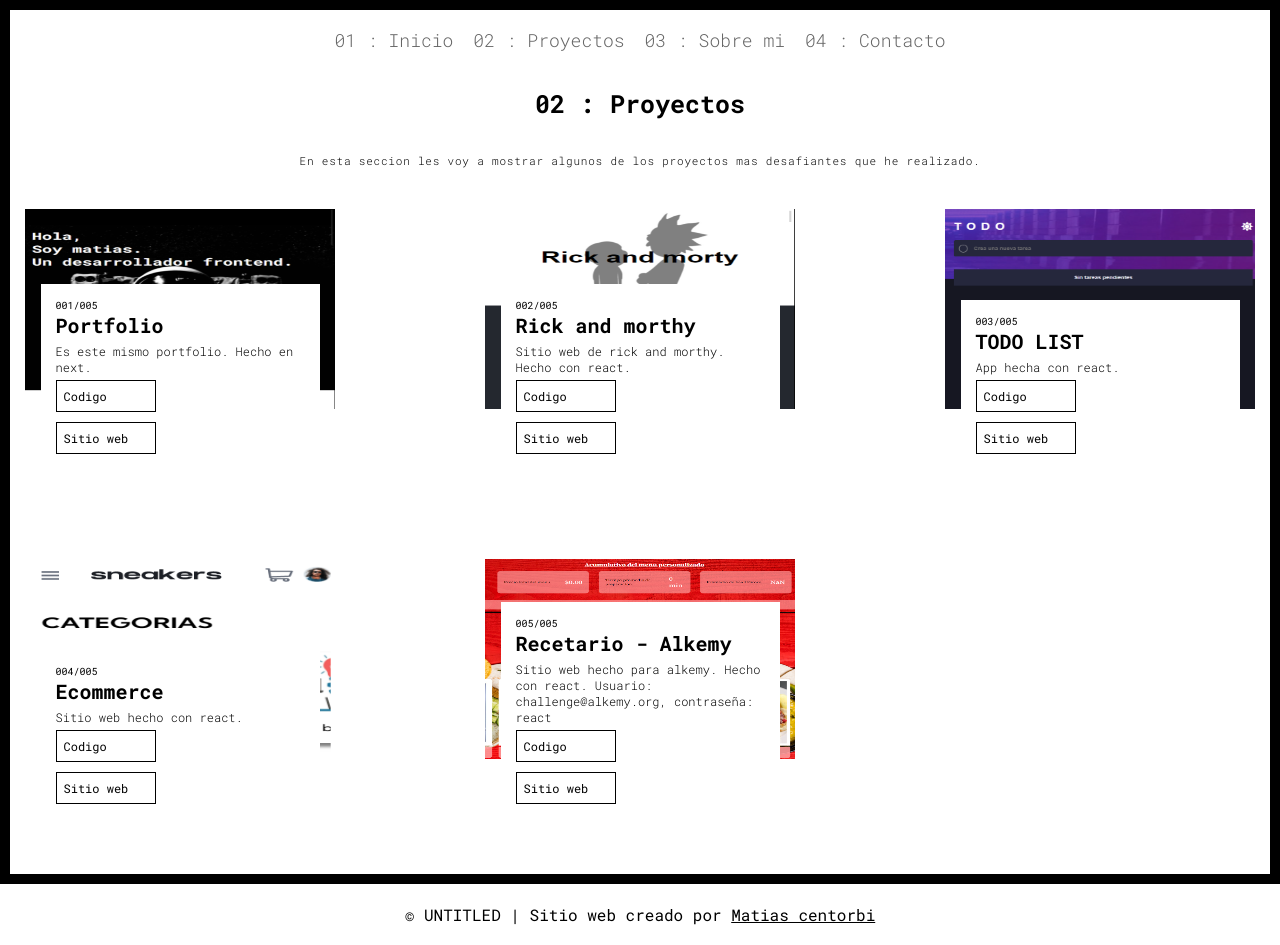
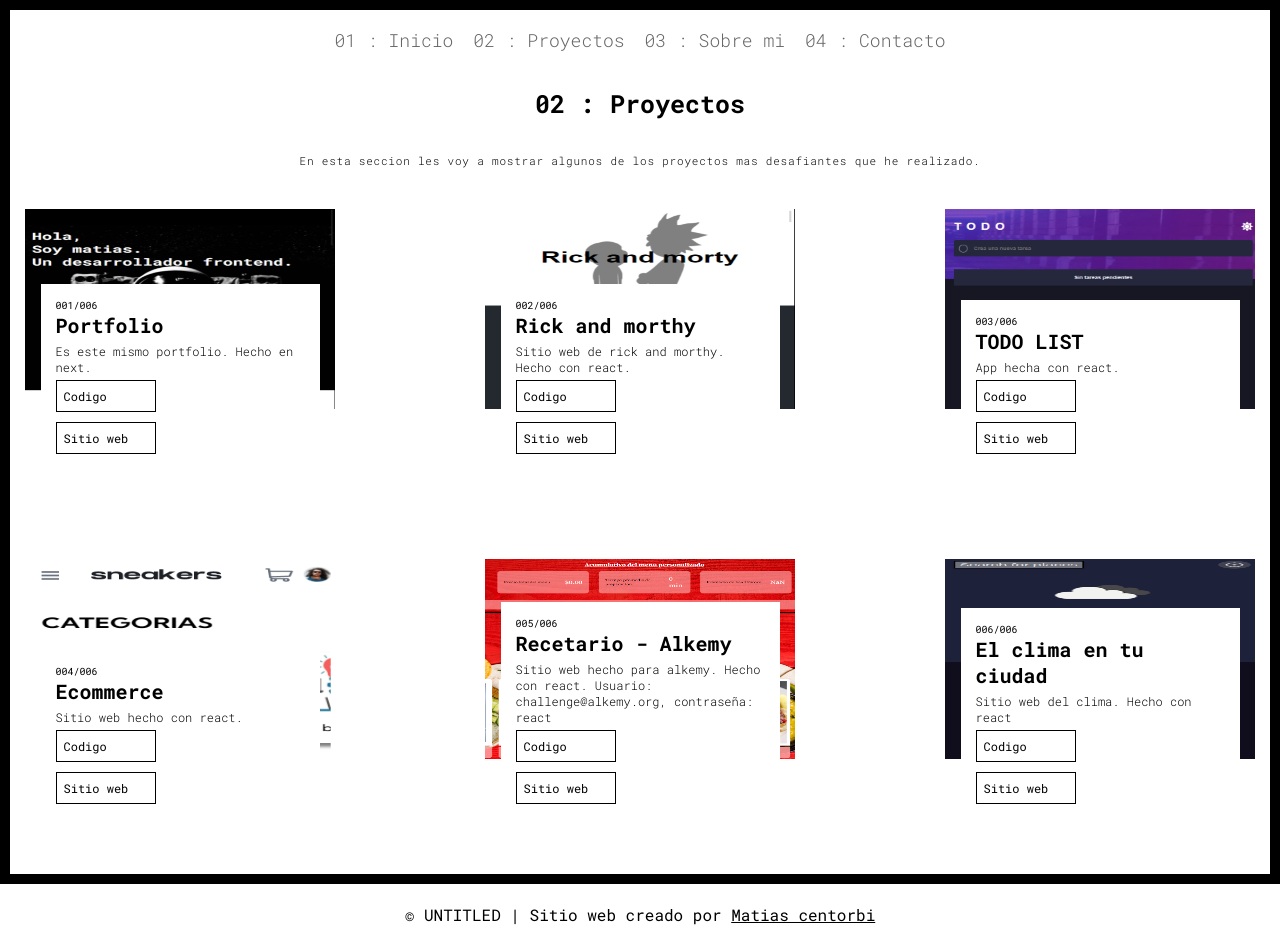
Before and after one commit to mmc1999/portfolio, a Next.js app: page /work in a window 1280 px wide. Built offline with nearby package versions, Linux system fonts and the light colour scheme.

Commit message:
agregada la app del clima

```diff
--- a/data/data.js
+++ b/data/data.js
@@ -39,4 +39,12 @@ export const data = [
         github: "https://github.com/mmc1999/alkemy",
         sitio: "https://hopeful-johnson-5772a3.netlify.app/#/login"
     },
+    {
+        id:6,
+        imagen: "/assets/images/clima.png",
+        title:"El clima en tu ciudad",
+        text:"Sitio web del clima. Hecho con react",
+        github: "https://github.com/mmc1999/app-del-clima",
+        sitio: "https://climaentuciudad.vercel.app/"
+    },
 ]
```
Also changed, not shown: public/assets/images/clima.png (added).
